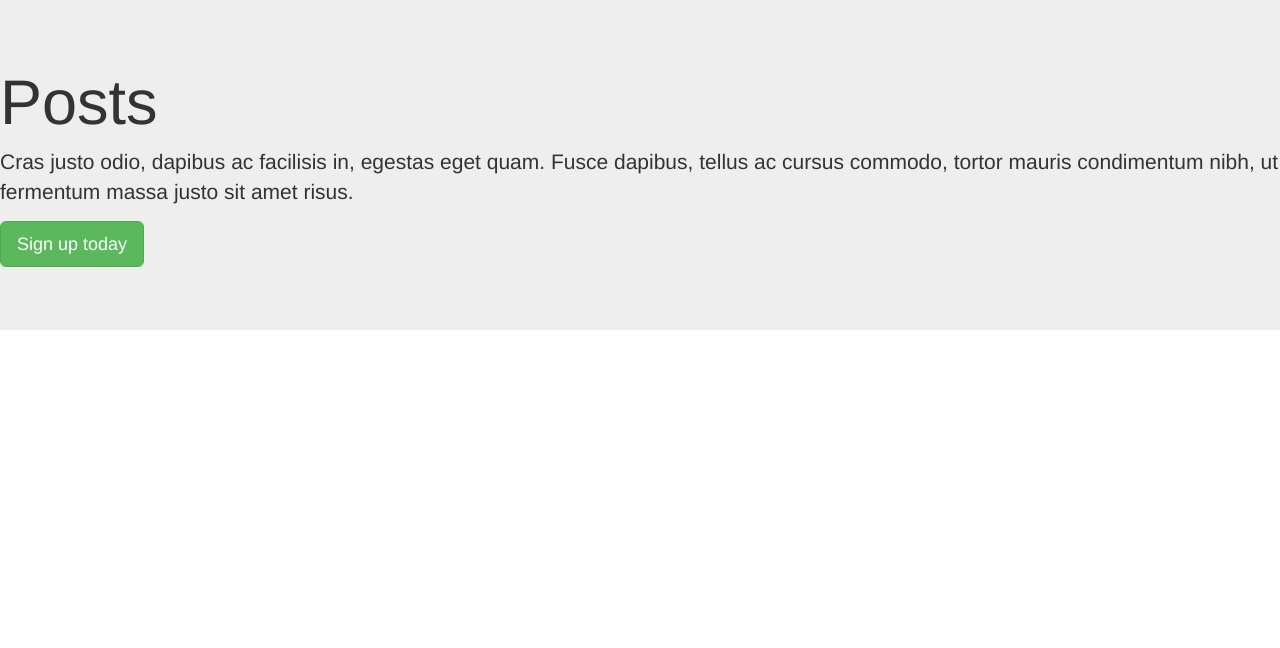
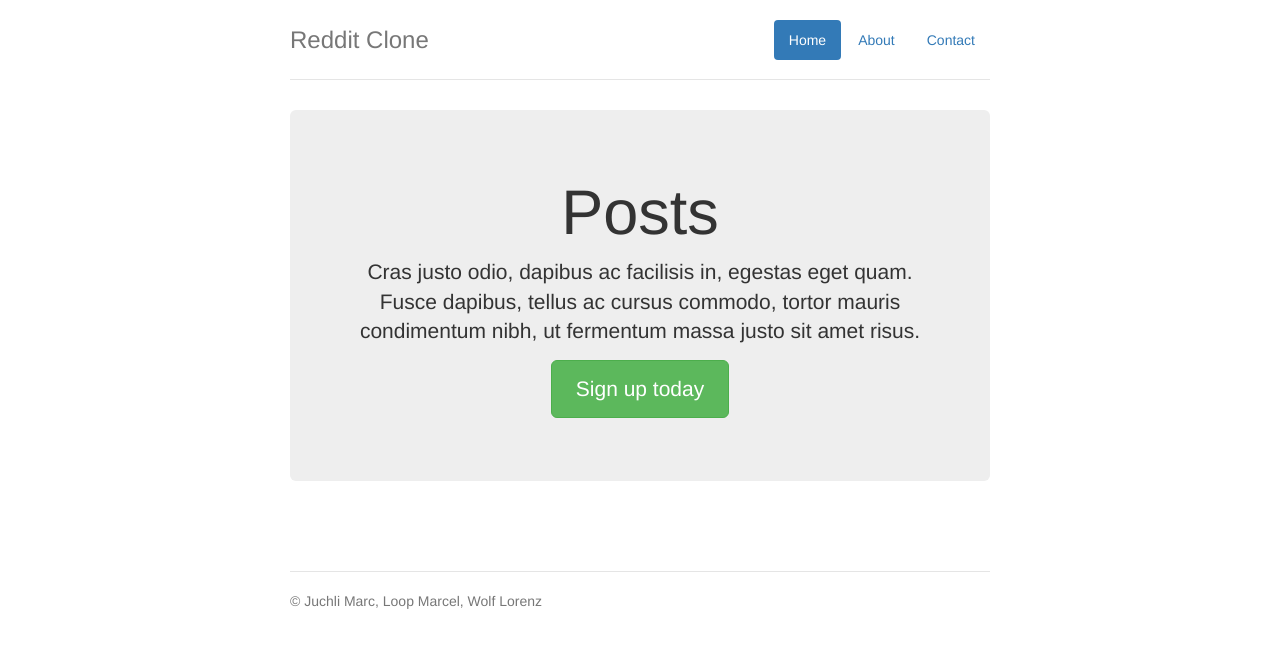
Before and after one commit to backender/InTe_Miniprojekt_Reddit_JS, a website: page public/Client.html in a window 1280 px wide. Drawn offline with nearby package versions, Linux system fonts and the light colour scheme; some packages are replaced by stand-ins of ours; no server answers; a script that the page names is missing; some icons are missing.

Commit message:
inctroducing bootstrap design

```diff
--- a/public/Client.html
+++ b/public/Client.html
@@ -9,6 +9,8 @@
     <!--<link rel="stylesheet" href="https://maxcdn.bootstrapcdn.com/bootstrap/3.3.0/css/bootstrap.min.css">-->
     <link href="//netdna.bootstrapcdn.com/bootstrap/3.0.0/css/bootstrap-glyphicons.css" rel="stylesheet">
     <link rel="stylesheet" href="/bower_components/bootstrap/dist/css/bootstrap.min.css" rel="stylesheet">
+    <link rel="stylesheet" href="styles/jumbotron-narrow.css" rel="stylesheet">
+
 
     <!--<script src="https://cdn.socket.io/socket.io-1.1.0.js"></script>-->
     <script src="/bower_components/jquery/dist/jquery.min.js"></script>
@@ -35,65 +37,30 @@
         <script src="scripts/controllers/posts.controller.js"></script>
         <script src="scripts/services.js"></script>
 
-        <div ng-view></div>
-        <!--<div ng-controller="PostsController">
-            <ul>
-                <li ng-repeat="entry in entries">{{entry.title}}</li>
-            </ul>
-        </div>
-        <!--<div class="container">
-            <div class="header">
-                <ul class="nav nav-pills pull-right" role="tablist">
-                    <li role="presentation" class="active"><a href="#">Home</a></li>
-                    @@ -76,6 +75,6 @@ <h3 class="text-muted">Project name</h3>
-                    <p>&copy; Company 2014</p>
-                </ul>
-            </div>
-        </div>-->
-        <!--<div class="container">
+        <div class="container">
             <div class="header">
                 <ul class="nav nav-pills pull-right" role="tablist">
                     <li role="presentation" class="active"><a href="#">Home</a></li>
                     <li role="presentation"><a href="#">About</a></li>
                     <li role="presentation"><a href="#">Contact</a></li>
                 </ul>
-                <h3 class="text-muted">Project name</h3>
+                <h3 class="text-muted">Reddit Clone</h3>
             </div>
 
             <div class="jumbotron">
-                <h1>Jumbotron heading</h1>
+                <h1>Posts</h1>
                 <p class="lead">Cras justo odio, dapibus ac facilisis in, egestas eget quam. Fusce dapibus, tellus ac cursus commodo, tortor mauris condimentum nibh, ut fermentum massa justo sit amet risus.</p>
                 <p><a class="btn btn-lg btn-success" href="#" role="button">Sign up today</a></p>
             </div>
 
             <div class="row marketing">
-                <div class="col-lg-6">
-                    <h4>Subheading</h4>
-                    <p>Donec id elit non mi porta gravida at eget metus. Maecenas faucibus mollis interdum.</p>
+                <div ng-view></div>
+            </div>
+            <div class="footer">
+                <p>&copy; Juchli Marc, Loop Marcel, Wolf Lorenz</p>
+            </div>
+        </div>
 
-                    <h4>Subheading</h4>
-                    <p>Morbi leo risus, porta ac consectetur ac, vestibulum at eros. Cras mattis consectetur purus sit amet fermentum.</p>
 
-                    <h4>Subheading</h4>
-                    <p>Maecenas sed diam eget risus varius blandit sit amet non magna.</p>
-                </div>
-
-                <div class="col-lg-6">
-                    <h4>Subheading</h4>
-                    <p>Donec id elit non mi porta gravida at eget metus. Maecenas faucibus mollis interdum.</p>
-
-                    <h4>Subheading</h4>
-                    <p>Morbi leo risus, porta ac consectetur ac, vestibulum at eros. Cras mattis consectetur purus sit amet fermentum.</p>
-
-                    <h4>Subheading</h4>
-                    <p>Maecenas sed diam eget risus varius blandit sit amet non magna.</p>
-                </div>
-            </div>
-
-            <div class="footer">
-                <p>&copy; Company 2014</p>
-            </div>
-
-        </div>-->
     </body>
 </html>
--- /dev/null
+++ b/public/styles/jumbotron-narrow.css
@@ -0,0 +1,79 @@
+/* Space out content a bit */
+body {
+    padding-top: 20px;
+    padding-bottom: 20px;
+}
+
+/* Everything but the jumbotron gets side spacing for mobile first views */
+.header,
+.marketing,
+.footer {
+    padding-right: 15px;
+    padding-left: 15px;
+}
+
+/* Custom page header */
+.header {
+    border-bottom: 1px solid #e5e5e5;
+}
+/* Make the masthead heading the same height as the navigation */
+.header h3 {
+    padding-bottom: 19px;
+    margin-top: 0;
+    margin-bottom: 0;
+    line-height: 40px;
+}
+
+/* Custom page footer */
+.footer {
+    padding-top: 19px;
+    color: #777;
+    border-top: 1px solid #e5e5e5;
+}
+
+/* Customize container */
+@media (min-width: 768px) {
+    .container {
+        max-width: 730px;
+    }
+}
+.container-narrow > hr {
+    margin: 30px 0;
+}
+
+/* Main marketing message and sign up button */
+.jumbotron {
+    text-align: center;
+    border-bottom: 1px solid #e5e5e5;
+}
+.jumbotron .btn {
+    padding: 14px 24px;
+    font-size: 21px;
+}
+
+/* Supporting marketing content */
+.marketing {
+    margin: 40px 0;
+}
+.marketing p + h4 {
+    margin-top: 28px;
+}
+
+/* Responsive: Portrait tablets and up */
+@media screen and (min-width: 768px) {
+    /* Remove the padding we set earlier */
+    .header,
+    .marketing,
+    .footer {
+        padding-right: 0;
+        padding-left: 0;
+    }
+    /* Space out the masthead */
+    .header {
+        margin-bottom: 30px;
+    }
+    /* Remove the bottom border on the jumbotron for visual effect */
+    .jumbotron {
+        border-bottom: 0;
+    }
+}
--- a/public/views/posts.html
+++ b/public/views/posts.html
@@ -1,17 +1,3 @@
-<div class="jumbotron">
-    <h1>Posts</h1>
-    <p class="lead">Cras justo odio, dapibus ac facilisis in, egestas eget quam. Fusce dapibus, tellus ac cursus commodo, tortor mauris condimentum nibh, ut fermentum massa justo sit amet risus.</p>
-    <p><a class="btn btn-lg btn-success" href="#" role="button">Sign up today</a></p>
-</div>
 <ul>
     <li ng-repeat="entry in entries">{{ entry.title }} {{entry.author}} : {{entry.url}}</li>
 </ul>
-
-<!--<div class="container">
-    <div class="header">
-        <ul class="nav nav-pills pull-right" role="tablist" ng-repeat="entry in entries">
-            <li role="presentation" class="active"><a href="#">Home</a></li>
-            {{ entry.title }} {{entry.author}} : {{entry.url}}
-        </ul>
-    </div>
-</div>-->
```
